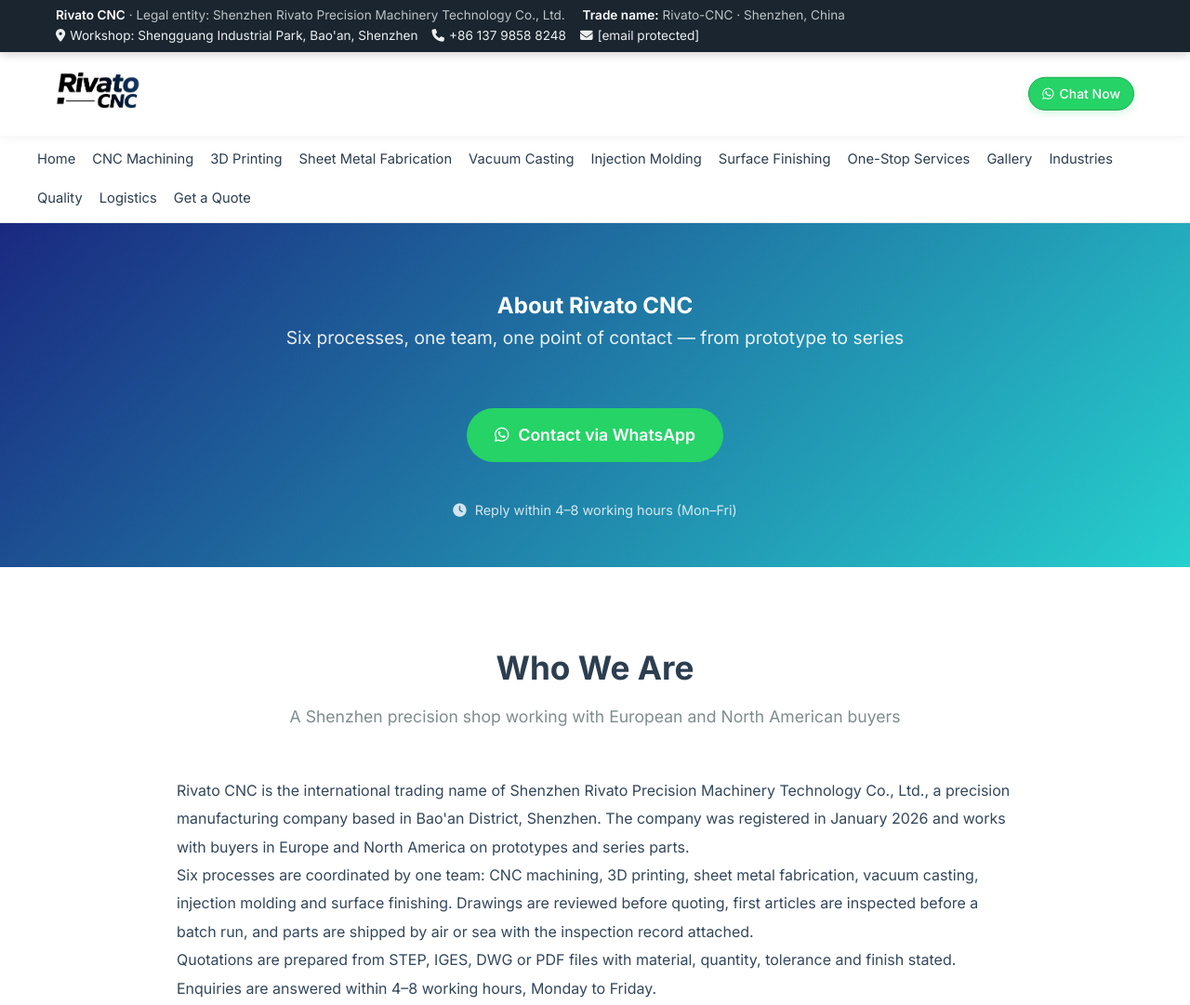
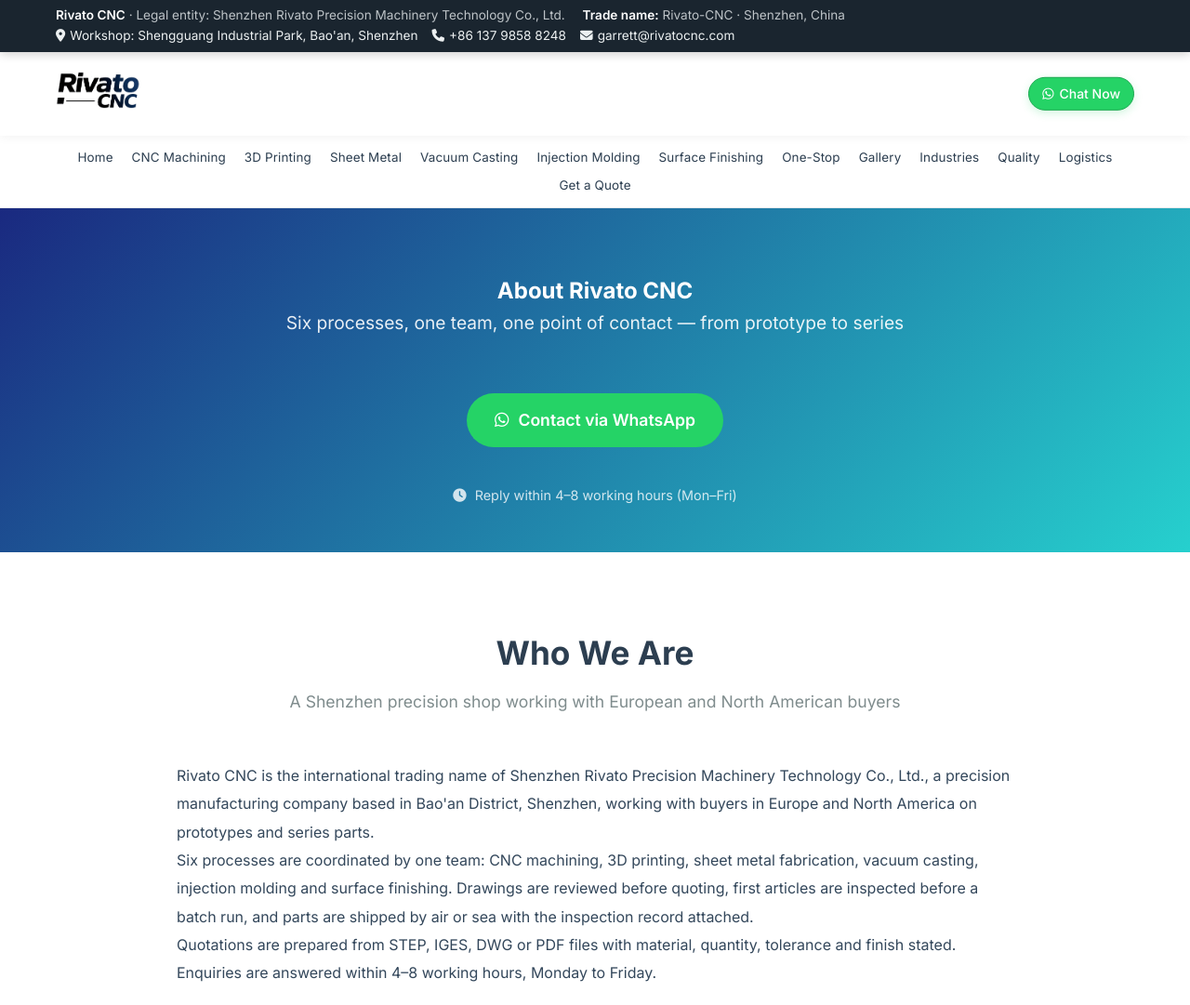
Before and after one commit to rivato-cnc/rivato-cnc-website, a plain HTML site: page public/about.html in a window 1280 px wide. Shown: the top 1081 px of the page at 93% size. Drawn offline with Linux system fonts and the light colour scheme.

Commit message:
Update about.html

```diff
--- a/public/about.html
+++ b/public/about.html
@@ -50,7 +50,7 @@
             <div class="contact-info">
                 <span><i class="fas fa-map-marker-alt"></i> Workshop: Shengguang Industrial Park, Bao'an, Shenzhen</span>
                 <span><i class="fas fa-phone"></i> +86 137 9858 8248</span>
-                <span><i class="fas fa-envelope"></i> <a href="/cdn-cgi/l/email-protection" class="__cf_email__" data-cfemail="492e283b3b2c3d3d093b203f283d262a272a672a2624">[email&#160;protected]</a></span>
+                <span><i class="fas fa-envelope"></i> <a href="mailto:garrett@rivatocnc.com">garrett@rivatocnc.com</a></span>
             </div>
         </div>
     </div>
@@ -67,21 +67,21 @@
                 <i class="fab fa-whatsapp"></i> Chat Now
             </a>
         </div>
-    </header>    <nav style="background:#ffffff; border-bottom:1px solid #e5e9ec;">
-        <div class="container" style="display:flex; flex-wrap:wrap; gap:18px; padding:14px 0; font-size:0.92rem;">
-            <a href="/" style="color:#2c3e50; text-decoration:none;">Home</a>
-            <a href="cnc-machining" style="color:#2c3e50; text-decoration:none;">CNC Machining</a>
-            <a href="3d-printing" style="color:#2c3e50; text-decoration:none;">3D Printing</a>
-            <a href="sheet-metal-fabrication" style="color:#2c3e50; text-decoration:none;">Sheet Metal Fabrication</a>
-            <a href="vacuum-casting" style="color:#2c3e50; text-decoration:none;">Vacuum Casting</a>
-            <a href="injection-molding" style="color:#2c3e50; text-decoration:none;">Injection Molding</a>
-            <a href="surface-finishing" style="color:#2c3e50; text-decoration:none;">Surface Finishing</a>
-            <a href="one-stop" style="color:#2c3e50; text-decoration:none;">One-Stop Services</a>
-            <a href="gallery" style="color:#2c3e50; text-decoration:none;">Gallery</a>
-            <a href="industries" style="color:#2c3e50; text-decoration:none;">Industries</a>
-            <a href="quality" style="color:#2c3e50; text-decoration:none;">Quality</a>
-            <a href="logistics" style="color:#2c3e50; text-decoration:none;">Logistics</a>
-            <a href="quote-process" style="color:#2c3e50; text-decoration:none;">Get a Quote</a>
+    </header>        <nav style="background:#ffffff; border-bottom:1px solid #e5e9ec;">
+        <div class="container nav-inner" style="display:flex; flex-wrap:wrap; align-items:center; justify-content:center; gap:8px 20px; padding:13px 0; font-size:0.84rem; letter-spacing:0.01em;">
+            <a class="nav-link" href="/" style="color:#2c3e50; text-decoration:none;">Home</a>
+            <a class="nav-link" href="cnc-machining" style="color:#2c3e50; text-decoration:none;">CNC Machining</a>
+            <a class="nav-link" href="3d-printing" style="color:#2c3e50; text-decoration:none;">3D Printing</a>
+            <a class="nav-link" href="sheet-metal-fabrication" style="color:#2c3e50; text-decoration:none;">Sheet Metal</a>
+            <a class="nav-link" href="vacuum-casting" style="color:#2c3e50; text-decoration:none;">Vacuum Casting</a>
+            <a class="nav-link" href="injection-molding" style="color:#2c3e50; text-decoration:none;">Injection Molding</a>
+            <a class="nav-link" href="surface-finishing" style="color:#2c3e50; text-decoration:none;">Surface Finishing</a>
+            <a class="nav-link" href="one-stop" style="color:#2c3e50; text-decoration:none;">One-Stop</a>
+            <a class="nav-link" href="gallery" style="color:#2c3e50; text-decoration:none;">Gallery</a>
+            <a class="nav-link" href="industries" style="color:#2c3e50; text-decoration:none;">Industries</a>
+            <a class="nav-link" href="quality" style="color:#2c3e50; text-decoration:none;">Quality</a>
+            <a class="nav-link" href="logistics" style="color:#2c3e50; text-decoration:none;">Logistics</a>
+            <a class="nav-link" href="quote-process" style="color:#2c3e50; text-decoration:none;">Get a Quote</a>
         </div>
     </nav>
 
@@ -105,7 +105,7 @@
                 <p>A Shenzhen precision shop working with European and North American buyers</p>
             </div>
             <div style="max-width:900px; margin:0 auto; font-size:1rem; line-height:1.9; color:#33475b;">
-                <p>Rivato CNC is the international trading name of Shenzhen Rivato Precision Machinery Technology Co., Ltd., a precision manufacturing company based in Bao'an District, Shenzhen. The company was registered in January 2026 and works with buyers in Europe and North America on prototypes and series parts.</p>
+                <p>Rivato CNC is the international trading name of Shenzhen Rivato Precision Machinery Technology Co., Ltd., a precision manufacturing company based in Bao'an District, Shenzhen, working with buyers in Europe and North America on prototypes and series parts.</p>
                 <p>Six processes are coordinated by one team: CNC machining, 3D printing, sheet metal fabrication, vacuum casting, injection molding and surface finishing. Drawings are reviewed before quoting, first articles are inspected before a batch run, and parts are shipped by air or sea with the inspection record attached.</p>
                 <p>Quotations are prepared from STEP, IGES, DWG or PDF files with material, quantity, tolerance and finish stated. Enquiries are answered within 4–8 working hours, Monday to Friday.</p>
             </div>
@@ -125,11 +125,10 @@
                         <tr style="background:#f8f9fa;"><td style="padding:14px 20px; font-weight:600; width:32%; border-bottom:1px solid #e5e9ec;">Brand</td><td style="padding:14px 20px; border-bottom:1px solid #e5e9ec;">Rivato CNC (Rivato-CNC)</td></tr>
                         <tr><td style="padding:14px 20px; font-weight:600; border-bottom:1px solid #e5e9ec;">Legal entity</td><td style="padding:14px 20px; border-bottom:1px solid #e5e9ec;">Shenzhen Rivato Precision Machinery Technology Co., Ltd.（深圳市瑞瓦托精密机械科技有限公司）</td></tr>
                         <tr style="background:#f8f9fa;"><td style="padding:14px 20px; font-weight:600; border-bottom:1px solid #e5e9ec;">Unified Social Credit Code</td><td style="padding:14px 20px; border-bottom:1px solid #e5e9ec;">91440300MAK6W4370L</td></tr>
-                        <tr><td style="padding:14px 20px; font-weight:600; border-bottom:1px solid #e5e9ec;">Established</td><td style="padding:14px 20px; border-bottom:1px solid #e5e9ec;">20 January 2026</td></tr>
-                        <tr style="background:#f8f9fa;"><td style="padding:14px 20px; font-weight:600; border-bottom:1px solid #e5e9ec;">Registered address</td><td style="padding:14px 20px; border-bottom:1px solid #e5e9ec;">Room 303-2, No. 11 Nandong New Village, Huangpu Community, Xinqiao Subdistrict, Bao'an District, Shenzhen, Guangdong Province, P.R. China</td></tr>
-                        <tr><td style="padding:14px 20px; font-weight:600; border-bottom:1px solid #e5e9ec;">Workshop</td><td style="padding:14px 20px; border-bottom:1px solid #e5e9ec;">Shengguang Industrial Park, Bao'an, Shenzhen</td></tr>
-                        <tr style="background:#f8f9fa;"><td style="padding:14px 20px; font-weight:600; border-bottom:1px solid #e5e9ec;">Customs registration</td><td style="padding:14px 20px; border-bottom:1px solid #e5e9ec;">Import &amp; Export Goods Consignee/Consignor, Fuzhong Customs</td></tr>
-                        <tr><td style="padding:14px 20px; font-weight:600;">Contact</td><td style="padding:14px 20px;"><a href="/cdn-cgi/l/email-protection" class="__cf_email__" data-cfemail="6c0b0d1e1e0918182c1e051a0d18030f020f420f0301">[email&#160;protected]</a> · WhatsApp +86 137 9858 8248</td></tr>
+                        <tr><td style="padding:14px 20px; font-weight:600; border-bottom:1px solid #e5e9ec;">Registered address</td><td style="padding:14px 20px; border-bottom:1px solid #e5e9ec;">Room 303-2, No. 11 Nandong New Village, Huangpu Community, Xinqiao Subdistrict, Bao'an District, Shenzhen, Guangdong Province, P.R. China</td></tr>
+                        <tr style="background:#f8f9fa;"><td style="padding:14px 20px; font-weight:600; border-bottom:1px solid #e5e9ec;">Workshop</td><td style="padding:14px 20px; border-bottom:1px solid #e5e9ec;">Shengguang Industrial Park, Bao'an, Shenzhen</td></tr>
+                        <tr><td style="padding:14px 20px; font-weight:600; border-bottom:1px solid #e5e9ec;">Customs registration</td><td style="padding:14px 20px; border-bottom:1px solid #e5e9ec;">Import &amp; Export Goods Consignee/Consignor, Fuzhong Customs</td></tr>
+                        <tr style="background:#f8f9fa;"><td style="padding:14px 20px; font-weight:600;">Contact</td><td style="padding:14px 20px;"><a href="mailto:garrett@rivatocnc.com">garrett@rivatocnc.com</a> · WhatsApp +86 137 9858 8248</td></tr>
                     </tbody>
                 </table>
             </div>
@@ -194,6 +193,6 @@
         </div>
     </footer>
 
-<script data-cfasync="false" src="/cdn-cgi/scripts/5c5dd728/cloudflare-static/email-decode.min.js"></script><script type="module" src="https://static.cloudflareinsights.com/beacon.min.js/vce701823e78c4301a35b7e07294d87301792088814092" integrity="sha512-UKNk8GbxkABxKcXYuLkO16EleLGUkcvJWtpSNmExE0Too3ZaFAxTscNWEc1OdAv5/BikHawapSCaiD2XCmp+Bw==" data-cf-beacon='{"version":"2024.11.0","token":"8540614c4d524f2cbc460d18b1746c0f","r":1,"spa":2}' crossorigin="anonymous"></script>
+<script type="module" src="https://static.cloudflareinsights.com/beacon.min.js/vce701823e78c4301a35b7e07294d87301792088814092" integrity="sha512-UKNk8GbxkABxKcXYuLkO16EleLGUkcvJWtpSNmExE0Too3ZaFAxTscNWEc1OdAv5/BikHawapSCaiD2XCmp+Bw==" data-cf-beacon='{"version":"2024.11.0","token":"8540614c4d524f2cbc460d18b1746c0f","r":1,"spa":2}' crossorigin="anonymous"></script>
 </body>
 </html>
```
